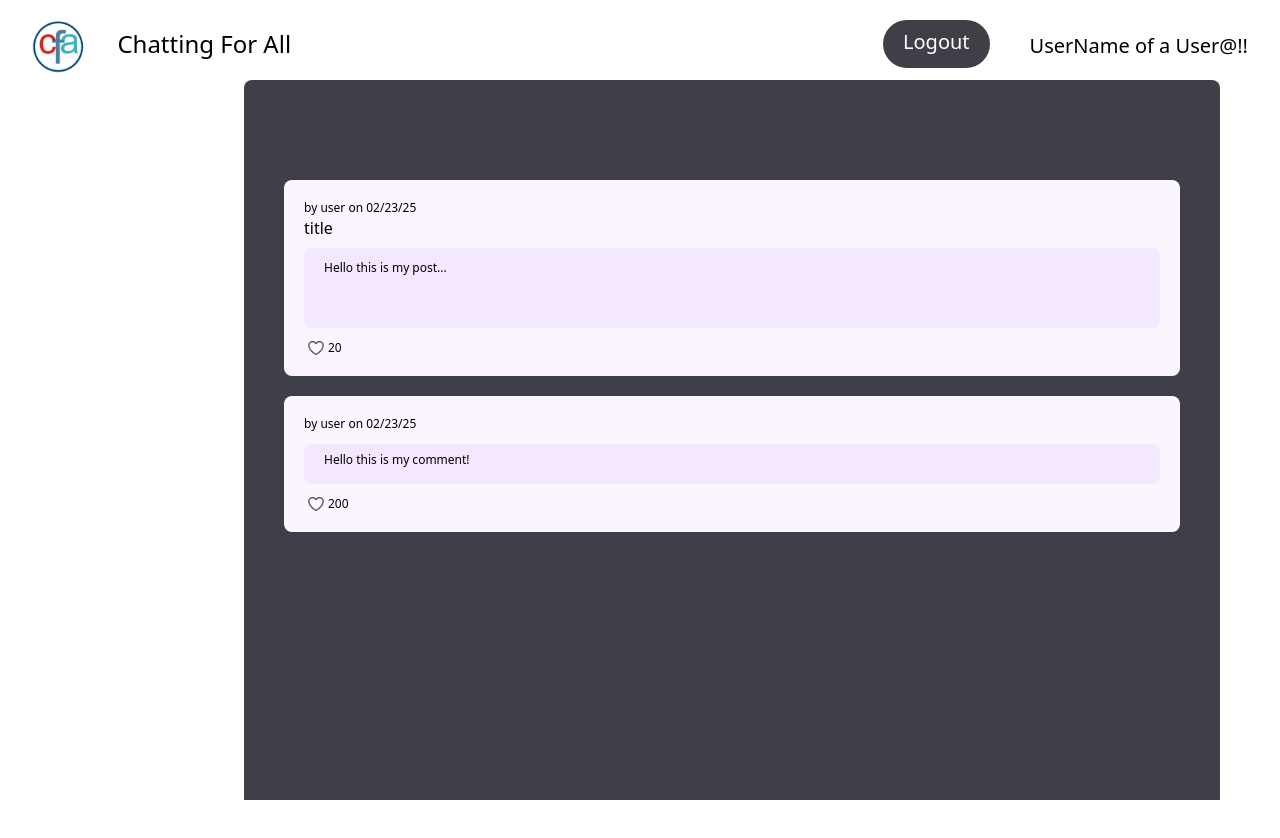
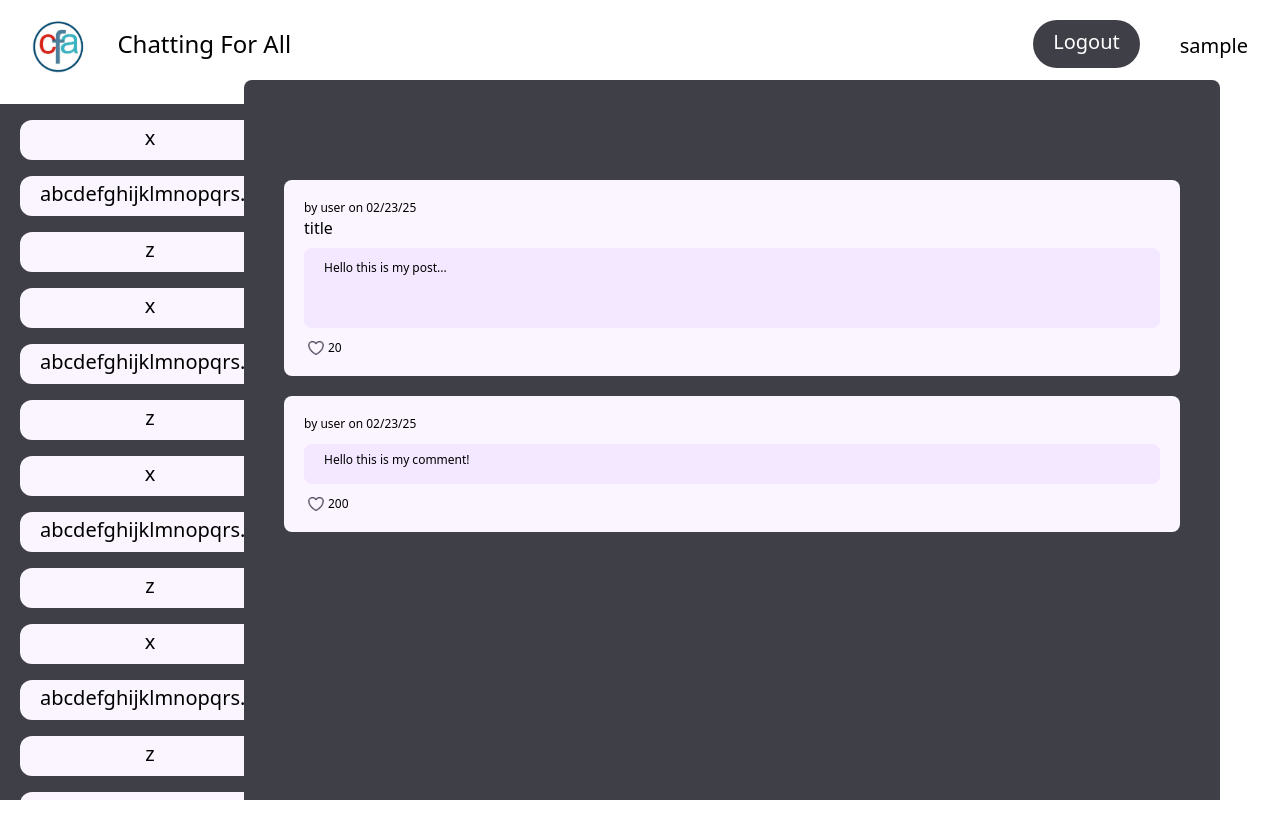
Before and after one commit to PAP-2025-Winter-L5-G1/Final-Project-Frontend, a React (Vite) app in the folder redditclone/: page / in a window 1280 px wide. Shown: the top 838 px of the page. Built offline with nearby package versions, Linux system fonts and the light colour scheme; sample sign-in values are in the browser's storage.

Commit message:
fixed logout and implemented username in navbar

```diff
--- a/redditclone/src/components/LoginForm.jsx
+++ b/redditclone/src/components/LoginForm.jsx
@@ -35,7 +35,7 @@ export default function LoginForm() {
 
             fetch("http://localhost:3000/auth/login", requestOptions)
               .then((response) => response.text())
-              .then((result) => login(result.token)
+              .then((result) => login(result.token, data.username)
                 // navigate("/");
               )
               .catch((error) => console.error(error));        }
@@ -51,8 +51,7 @@ export default function LoginForm() {
                     <h2 className="block text-3xl font-bold text-violet-200 mb-5"> Welcome! </h2> <br/>
                     <input type="text" className="placeholder-violet-200 text-3xl font-bold text-center flex bg-slate-50 rounded-lg min-h-15 max-w-xs min-w-xs" placeholder="Username" name="username"/> <br/>
                     <SeePassword state={false}/> <br/>
-                    <button className="min-w-25 min-h-10 bg-violet-200 rounded-md hover:bg-violet-300 mt-10 text-zinc-700 cursor-pointer"
-                    type="submit">
+                    <button className="min-w-25 min-h-10 bg-violet-200 rounded-md hover:bg-violet-300 mt-10 text-zinc-700 cursor-pointer">
                         Log In
                     </button>
                 </form>
--- a/redditclone/src/components/Navbar.jsx
+++ b/redditclone/src/components/Navbar.jsx
@@ -2,7 +2,7 @@ import { useContext } from "react";
 import logo from "../assets/CFA-logo.png";
 import { AuthContext } from "../contexts/AuthContext";
 export default function Navbar() {
-    const {logout} = useContext(AuthContext);
+    const {logout, username} = useContext(AuthContext);
     return (
             <nav className = "flex justify-between px-8 py-4 sticky top-0 bg-white" >
 
@@ -18,7 +18,7 @@ export default function Navbar() {
                             logout()}}>
                         Logout
                     </button>
-                    <h1 className="pl-10 mt-4 text-xl">UserName of a User@!!</h1>
+                    <h1 className="pl-10 mt-4 text-xl"> {username} </h1>
                 </div>
             </nav>
     );
--- a/redditclone/src/contexts/AuthContext.jsx
+++ b/redditclone/src/contexts/AuthContext.jsx
@@ -3,18 +3,24 @@ import { createContext, useState } from "react";
 export const AuthContext = createContext();
 export const AuthProvider = ({ children }) => {
   const [token, setToken] = useState(localStorage.getItem("jwt") || null);
-  const login = (newToken) => {
+  const [username, setUsername] = useState(localStorage.getItem("username") || null);
+  const login = (newToken, newUsername) => {
     console.log("logging in")
     setToken(newToken);
+    setUsername(newUsername);
+    console.log(newUsername)
     localStorage.setItem("jwt", newToken);
+    localStorage.setItem("username", newUsername);
   };
   const logout = () => {
     setToken(null);
     localStorage.removeItem("jwt");
+    setUsername(null);
+    localStorage.removeItem("username");
   };
 
   return (
-    <AuthContext.Provider value={{ token, login, logout }}>
+    <AuthContext.Provider value={{ token, login, logout, username }}>
       {children}
     </AuthContext.Provider>
   );
--- a/redditclone/src/pages/HomePage.jsx
+++ b/redditclone/src/pages/HomePage.jsx
@@ -10,7 +10,7 @@ export default function HomePage() {
     return (
         <main>
             <Navbar/>
-            {/* <Sidebar/> */}
+            <Sidebar/>
             <div className="flex flex-col overflow-hidden h-screen grid-flow-col">
                 <div className="fixed max-w-300 max-h-180 min-h-180 bg-zinc-700 pr-5 pl-10 border-t-80 border-zinc-700 rounded-t-lg bottom-0 right-15 overflow-y-auto">
                     {/* ADD MAP FOR POSTS */}
```
